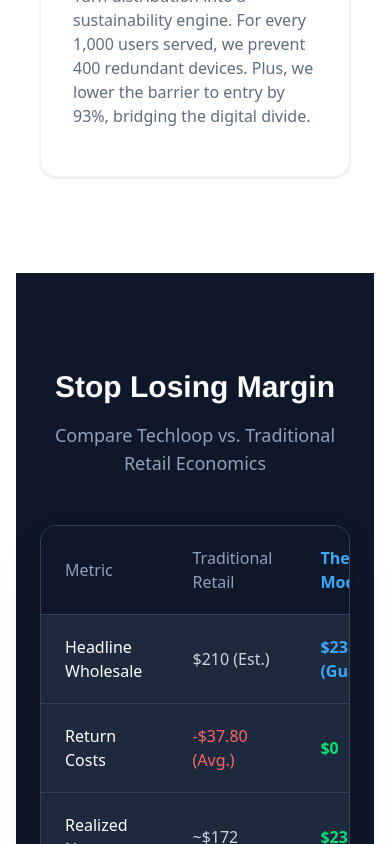
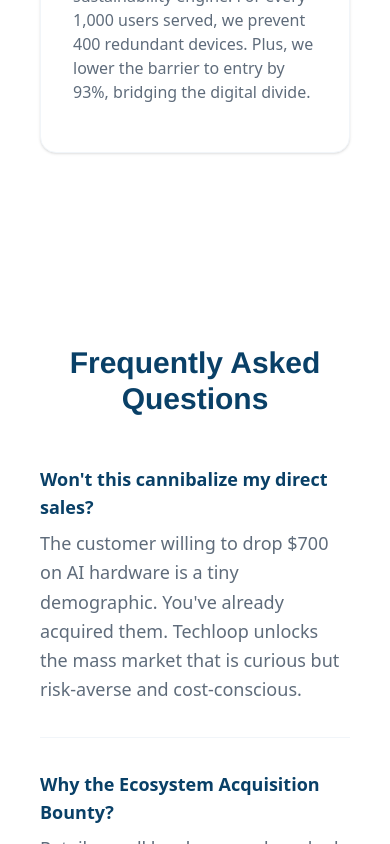
Before and after one commit to thinking-spot/techloop, a Next.js app: page /partners in a window 390 px wide. Shown: the part 5395-6239 px from the top of the page. Built offline with nearby package versions, Linux system fonts and the light colour scheme.

Commit message:
remove economics table from partners page

```diff
--- a/src/app/partners/page.tsx
+++ b/src/app/partners/page.tsx
@@ -164,7 +164,7 @@ export default function PartnersPage() {
                             </div>
                             <h3 className="text-xl font-bold text-headline mb-3">&quot;First-Touch New&quot; Brand Protection</h3>
                             <p className="text-paragraph mb-4">
-                                We protect your premium brand. Every new Techloop subscriber receives a <strong>brand-new device</strong>, drop-shipped directly from you. We only use refurbished inventory for warranty swaps. You move new inventory for every single acquisition.
+                                We protect your premium brand. Every new Techloop subscriber receives a <strong>brand-new device</strong>, drop-shipped directly from you. We only use refurbished inventory for swaps. You always move new inventory for new acquisition.
                             </p>
                         </div>
                     </div>
@@ -194,54 +194,7 @@ export default function PartnersPage() {
                 </div>
             </section>
 
-            {/* Economics Table */}
-            <section className="px-6 md:px-12 py-24 bg-[#0F172A] text-white">
-                <div className="max-w-4xl mx-auto">
-                    <div className="text-center mb-12">
-                        <h2 className="font-display text-3xl md:text-4xl font-bold mb-4">Stop Losing Margin</h2>
-                        <p className="text-slate-400 text-lg">Compare Techloop vs. Traditional Retail Economics</p>
-                    </div>
 
-                    <div className="border border-slate-700 rounded-2xl overflow-hidden shadow-2xl bg-slate-800">
-                        <table className="w-full text-left">
-                            <thead className="bg-slate-900 border-b border-slate-700">
-                                <tr>
-                                    <th className="py-5 px-6 font-medium text-slate-400 w-1/3">Metric</th>
-                                    <th className="py-5 px-6 font-medium text-slate-400 w-1/3">Traditional Retail</th>
-                                    <th className="py-5 px-6 font-bold text-[#3DA9FC] w-1/3">The Techloop Model</th>
-                                </tr>
-                            </thead>
-                            <tbody className="divide-y divide-slate-700">
-                                <tr>
-                                    <td className="py-5 px-6 font-medium text-white">Headline Wholesale</td>
-                                    <td className="py-5 px-6 text-slate-300">$210 (Est.)</td>
-                                    <td className="py-5 px-6 font-bold text-[#3DA9FC]">$235 (Guaranteed)</td>
-                                </tr>
-                                <tr>
-                                    <td className="py-5 px-6 font-medium text-white">Return Costs</td>
-                                    <td className="py-5 px-6 text-red-400">-$37.80 (Avg.)</td>
-                                    <td className="py-5 px-6 font-bold text-green-400">$0</td>
-                                </tr>
-                                <tr>
-                                    <td className="py-5 px-6 font-medium text-white">Realized Net</td>
-                                    <td className="py-5 px-6 text-slate-300">~$172</td>
-                                    <td className="py-5 px-6 font-bold text-green-400">$235</td>
-                                </tr>
-                                <tr>
-                                    <td className="py-5 px-6 font-medium text-white">Ecosystem Reach</td>
-                                    <td className="py-5 px-6 text-slate-300">1 User</td>
-                                    <td className="py-5 px-6 font-bold text-[#3DA9FC]">3+ Users</td>
-                                </tr>
-                                <tr>
-                                    <td className="py-5 px-6 font-medium text-white">Data Insight</td>
-                                    <td className="py-5 px-6 text-slate-500 italic">Blind Spot</td>
-                                    <td className="py-5 px-6 font-bold text-white">Win/Loss & Churn Data</td>
-                                </tr>
-                            </tbody>
-                        </table>
-                    </div>
-                </div>
-            </section>
 
             {/* FAQ Section */}
             <section className="px-6 md:px-12 py-24 bg-white">
```
